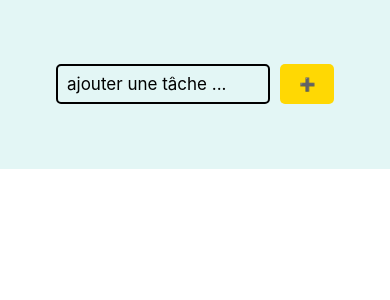
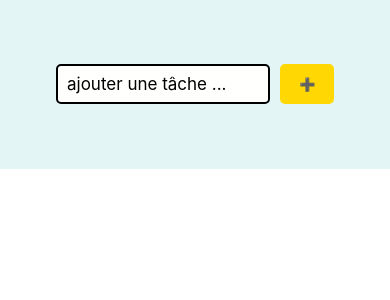
Before and after one commit to issoDev/todo-app, a React Native app: screen / in a window 390 px wide. Shown: the top 300 px of the page. Built offline with nearby package versions, Linux system fonts and the light colour scheme.

Commit message:
update textInput style

```diff
--- a/styles/styles.js
+++ b/styles/styles.js
@@ -48,5 +48,6 @@
     padding: 9,
     fontSize: 17,
     borderRadius: 5,
+    backgroundColor: colors.white
   }
 }
```
Also changed, not shown: components/Header.js (added, +12 -0 lines).
